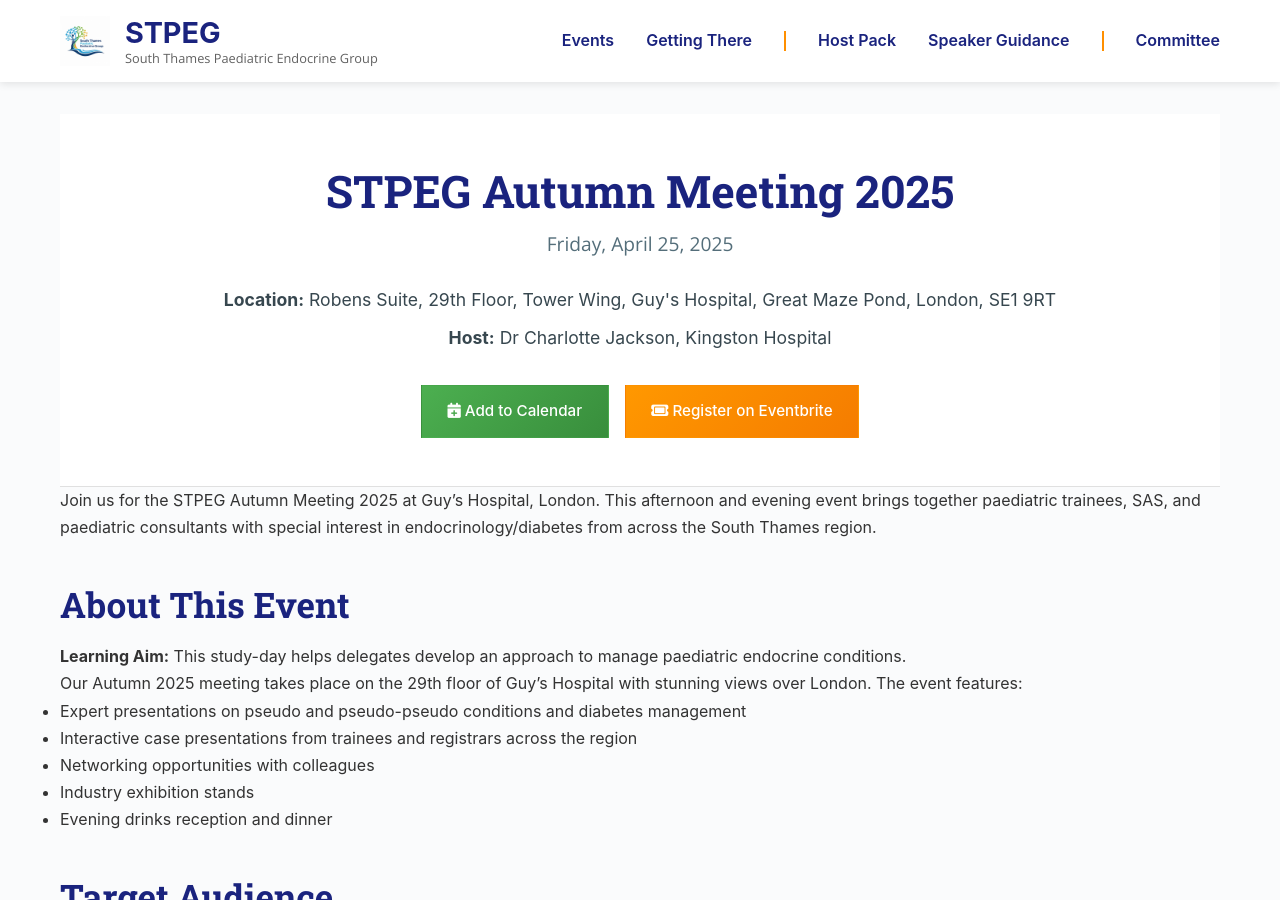
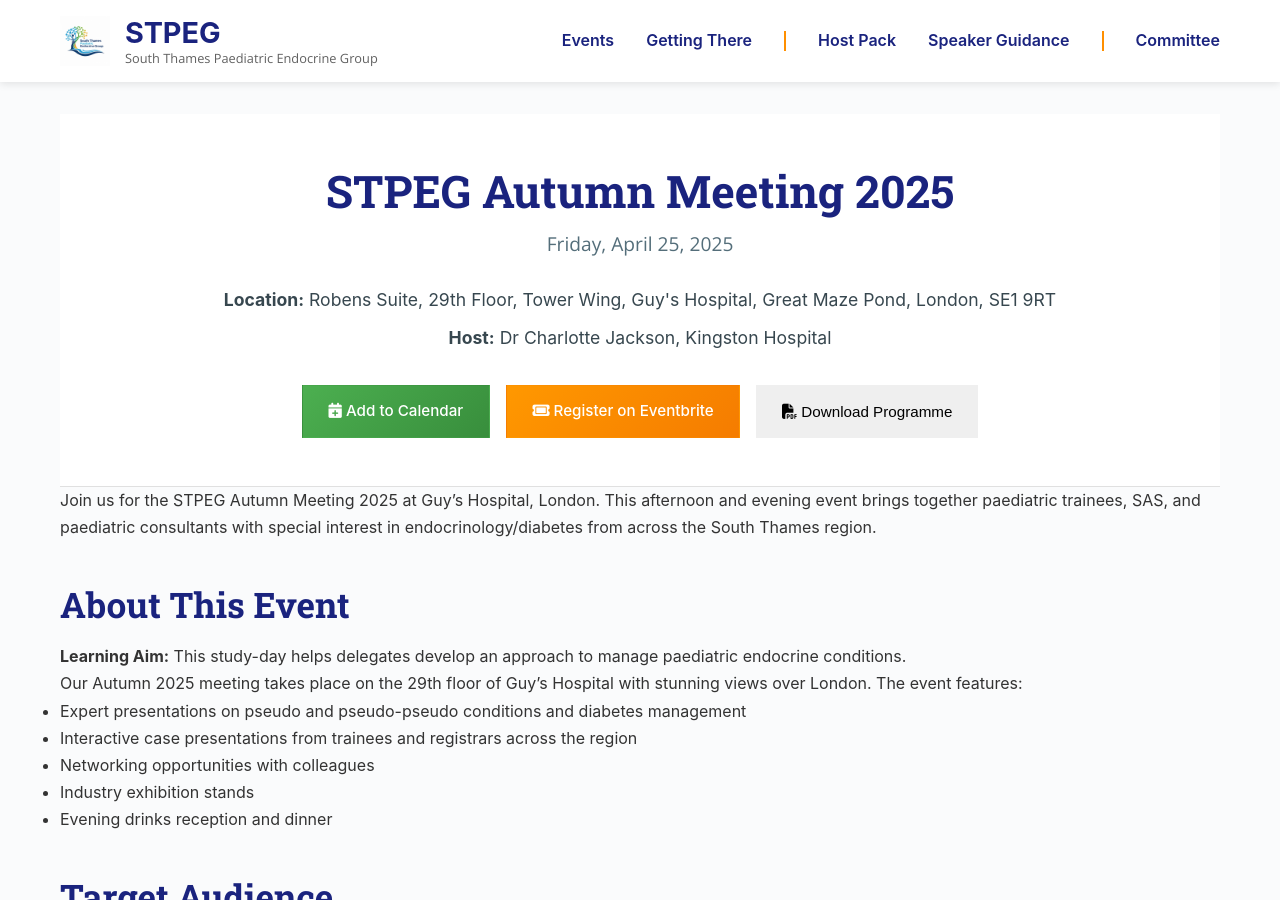
Before and after one commit to eatyourpeas/stpeg, a Jekyll site: the page built from _events/autumn-2025.md, in a window 1280 px wide and 900 px high. Built offline with Jekyll 4.4.1, drawn with Linux system fonts in a browser that asks for light colours.

Commit message:
add download programme

```diff
--- a/_layouts/default.html
+++ b/_layouts/default.html
@@ -14,6 +14,9 @@
 
     <!-- Font Awesome -->
     <link rel="stylesheet" href="https://cdnjs.cloudflare.com/ajax/libs/font-awesome/6.5.2/css/all.min.css" integrity="sha512-SnH5WK+bZxgPHs44uWIX+LLJAJ9/2PkPKZ5QiAj6Ta86w+fsb2TkcmfRyVX3pBnMFcV7oQPJkl9QevSCWr3W6A==" crossorigin="anonymous" referrerpolicy="no-referrer" />
+
+    <!-- html2pdf.js -->
+    <script src="https://cdnjs.cloudflare.com/ajax/libs/html2pdf.js/0.10.1/html2pdf.bundle.min.js" integrity="sha512-GsLlZN/3F2ErC5ifS5QtgpiJtWd43JWSuIgh7mbzZ8zBps+dvLusV+eNQATqgA/HdeKFVgA5v3S/cIrLF7QnIg==" crossorigin="anonymous" referrerpolicy="no-referrer"></script>
 
     <!-- Favicons -->
     <link rel="icon" type="image/png" sizes="32x32" href="{{ '/assets/images/favicon-32x32.png' | relative_url }}">
--- a/_layouts/event.html
+++ b/_layouts/event.html
@@ -22,16 +22,18 @@
             {% if page.eventbrite_link %}
             <a href="{{ page.eventbrite_link }}" class="btn btn-secondary"><i class="fa-solid fa-ticket"></i> Register on Eventbrite</a>
             {% endif %}
+            <button id="download-pdf" class="btn btn-tertiary"><i class="fa-solid fa-file-pdf"></i> Download Programme</button>
         </div>
         {% endif %}
     </header>
 
-    <div class="event-content-wrapper">
+    <div class="event-content-wrapper" id="programme-content">
         <div class="event-content">
             {{ content }}
         </div>
 
         {% if page.schedule %}
+        <div class="html2pdf__page-break"></div>
         <section class="schedule">
             <h2>Programme</h2>
             <div class="schedule-table">
@@ -76,3 +78,18 @@
     </section>
     {% endif %}
 </article>
+
+<script>
+document.getElementById('download-pdf').addEventListener('click', function () {
+    const element = document.getElementById('programme-content');
+    const eventTitle = "{{ page.title | slugify }}";
+    const opt = {
+        margin:       [0.5, 0.5, 0.5, 0.5],
+        filename:     `${eventTitle}-programme.pdf`,
+        image:        { type: 'jpeg', quality: 0.98 },
+        html2canvas:  { scale: 2, useCORS: true },
+        jsPDF:        { unit: 'in', format: 'a4', orientation: 'portrait' }
+    };
+    html2pdf().from(element).set(opt).save();
+});
+</script>
```
